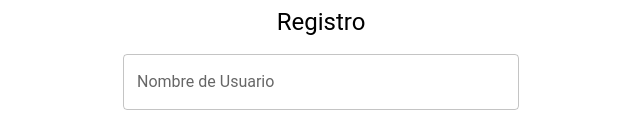
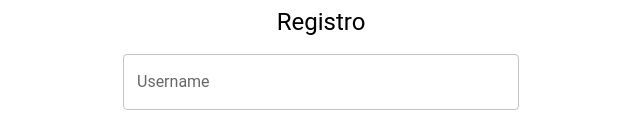
Before and after one commit to LuisGalviz/SecuritySoftwareFrontEnd, a React (Vite) app: page /register in a window 1280 px wide. Shown: the part 130-262 px from the top of the page, without its empty margins (319-959 px from the left). Built offline with nearby package versions, Linux system fonts and the light colour scheme.

Commit message:
feat: Change label

```diff
--- a/src/components/Register.jsx
+++ b/src/components/Register.jsx
@@ -16,7 +16,7 @@ const Register = () => {
       lastName: "",
     },
     validationSchema: Yup.object({
-      username: Yup.string().required("El nombre de usuario es requerido"),
+      username: Yup.string().required("El username es requerido"),
       firstName: Yup.string().required("El nombre es requerido"),
       lastName: Yup.string().required("El apellido es requerido"),
       password: Yup.string()
@@ -55,7 +55,7 @@ const Register = () => {
           <TextField
             margin="normal"
             fullWidth
-            label="Nombre de Usuario"
+            label="Username"
             name="username"
             onChange={formik.handleChange}
             onBlur={formik.handleBlur}
```
